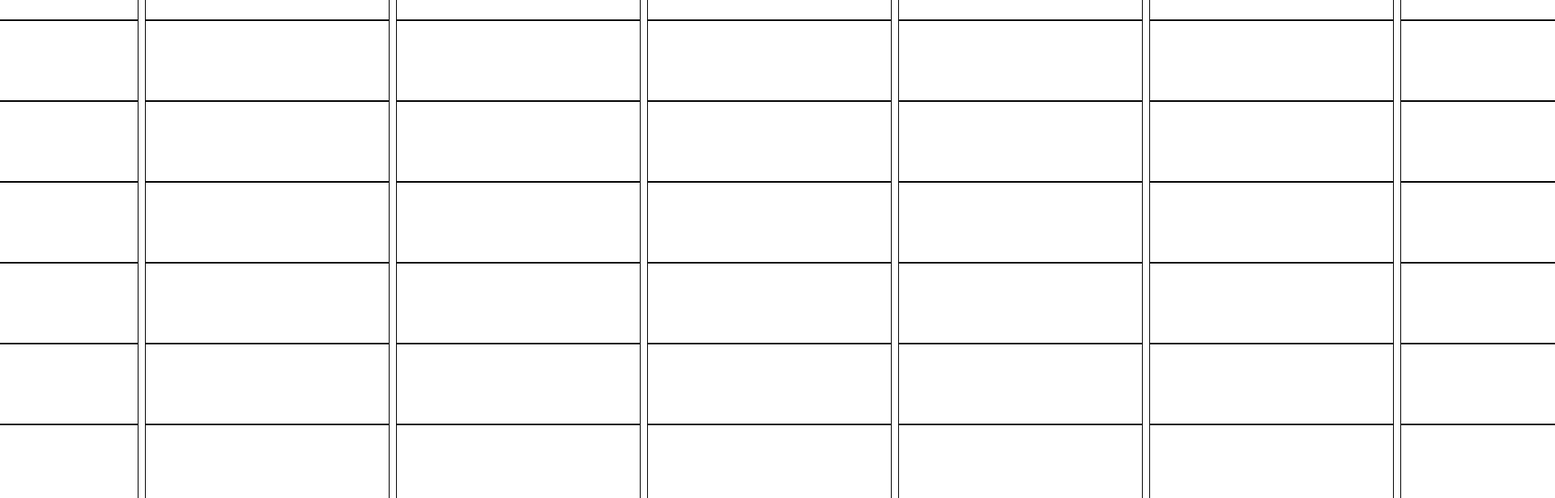
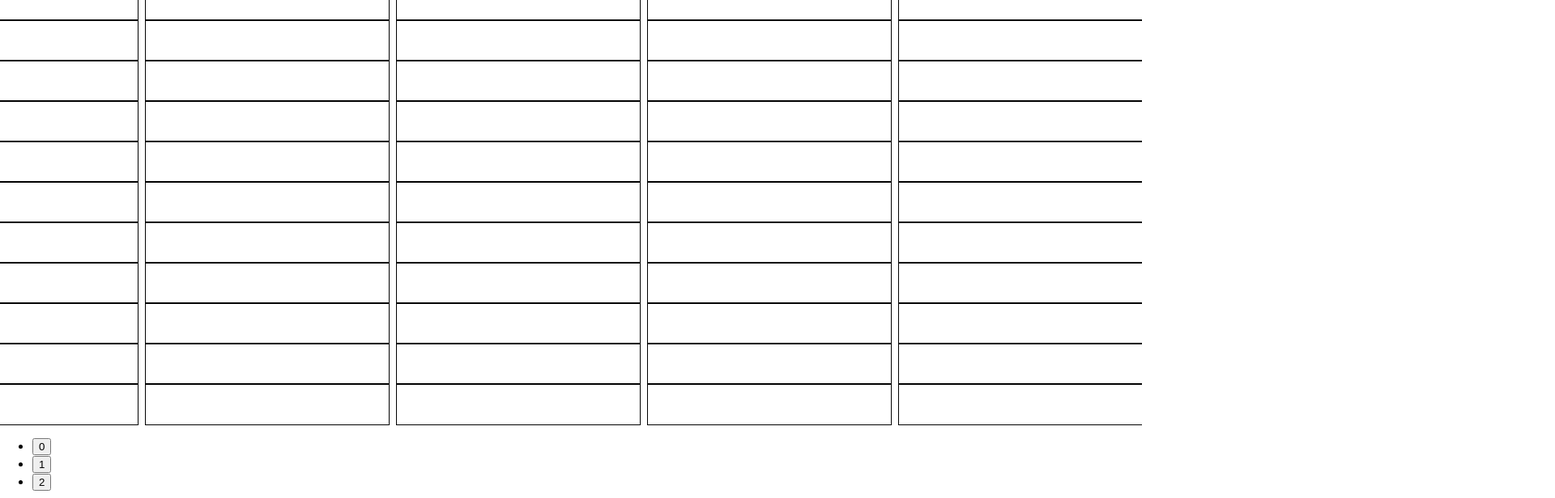
Before and after one commit to NicholasLin718/Party-Planner, a React (Create React App) app in the folder frontend/: page /select in a window 1280 px wide. Shown: the part 1000-1616 px from the top of the page at 81% size, 1920 px wide, since content can reach past the window. Built offline with nearby package versions, Linux system fonts and the light colour scheme.

Commit message:
added pagination to availability selector

```diff
--- a/frontend/src/App.jsx
+++ b/frontend/src/App.jsx
@@ -1,6 +1,6 @@
 import React from 'react';
 import Calendar from './components/Calendar/Calendar';
-import Index from './components/AvailabilitySelector/Index';
+import Selector from './components/AvailabilitySelector/Selector';
 import TimeRange from './components/TimeRange/TimeRange';
 import FindPage from './components/LandingPages/findPage';
 import {BrowserRouter, Routes, Route} from "react-router-dom";
@@ -13,11 +13,10 @@ function App() {
       <Routes>
        <Route path='/' element={<HomePage/>}/>
        <Route path='/findpage' element={<FindPage/>}/>
-       <Route path='/select' element={<Index/>}/>
        <Route path = '/:code' element = {<PartyPage/>}/>
        <Route path = '/create' element = {<CreateMeetupPage/>}/>
        <Route path = '/range' element = {<TimeRange/>}/>
-       <Route path = '/index' element = {<Index/>}/>
+       <Route path = '/select' element = {<Selector/>}/>
       </Routes>
     </BrowserRouter>
     // <div>
--- a/frontend/src/components/AvailabilitySelector/Column.jsx
+++ b/frontend/src/components/AvailabilitySelector/Column.jsx
@@ -4,10 +4,11 @@ import "./styles.css";
 
 export default function Column(props) {
     const listOfWeekDays = ["SUN", "MON", "TUE", "WED", "THU", "FRI", "SAT"];
-    const startValue = props.startValue;
-    const endValue = props.endValue;
-    const date = props.day.isoTime;
-    const dayOfWeek = props.day.dayOfWeek;
+    const {day, startValue, endValue} = props;
+    // const startValue = props.startValue;
+    // const endValue = props.endValue;
+    const date = day.isoTime;
+    const dayOfWeek = day.dayOfWeek;
 
     let formattedDay = date.match(/\d\d\d\d-\d\d-\d\d/);
 
--- /dev/null
+++ b/frontend/src/components/AvailabilitySelector/ColumnPage.jsx
@@ -0,0 +1,15 @@
+import React from 'react'
+import Column from './Column';
+const ColumnPage = (props) => {
+    const {startValue, endValue, currentColumns} = props;
+
+    return (
+        <div className="columns">
+            {currentColumns.map((day, i) => (
+                <Column key={i} day={day} startValue={startValue} endValue={endValue}/>
+            ))}
+      </div>
+    )
+}
+
+export default ColumnPage;
--- /dev/null
+++ b/frontend/src/components/AvailabilitySelector/Pagination.jsx
@@ -0,0 +1,26 @@
+import React from 'react'
+
+const Pagination = (props) => {
+    const {columnsPerPage, totalColumns, paginate} = props;
+
+    const pageNumbers = [];
+
+    for(let i = 0; i <= Math.ceil(totalColumns/columnsPerPage); i++){
+        pageNumbers.push(i);
+    }
+    return (
+        <div>
+            <ul className="pagination">
+                {pageNumbers.map(number => (
+                    <li key={number} className="page-number">
+                        <button onClick={() => paginate(number)} className="page-link">
+                            {number}
+                        </button>
+                    </li>
+                ))}
+            </ul>
+        </div>
+    )
+}
+
+export default Pagination;
--- a/frontend/src/components/AvailabilitySelector/Index.jsx
+++ b/frontend/src/components/AvailabilitySelector/Selector.jsx
@@ -1,12 +1,17 @@
-import React from 'react';
+import React, {useState} from 'react';
 import Column from './Column';
 import LabelColumn from './LabelColumn';
 import "./styles.css";
 import { useSelector } from 'react-redux';
 import { selectAllDays } from "../../features/CalendarSlice";
 import { selectAllRange } from "../../features/TimeRangeSlice";
-const Index = () => {
+import ColumnPage from './ColumnPage';
+import Pagination from './Pagination';
+const Selector = () => {
   const printList = [{isoTime: '2022-06-29T04:00:00.000Z', dayOfWeek: 3}, {isoTime: '2022-06-28T04:00:00.000Z', dayOfWeek: 2}, {isoTime: '2022-06-27T04:00:00.000Z', dayOfWeek: 1}, {isoTime: '2022-06-26T04:00:00.000Z', dayOfWeek: 0}, {isoTime: '2022-06-22T04:00:00.000Z', dayOfWeek: 3}, {isoTime: '2022-06-21T04:00:00.000Z', dayOfWeek: 2}, {isoTime: '2022-06-30T04:00:00.000Z', dayOfWeek: 4}, {isoTime: '2022-06-25T04:00:00.000Z', dayOfWeek: 6}, {isoTime: '2022-06-24T04:00:00.000Z', dayOfWeek: 5}];
+  const [currentPage, setCurrentPage] = useState(1);
+  const [columnsPerPage] = useState(5);
+
   // const printList = useSelector(selectAllDays);
   // const values = useSelector(selectAllRange);
   const orderedPrintList = printList.slice().sort((a,b) => a.isoTime.localeCompare(b.isoTime));
@@ -21,17 +26,22 @@ const Index = () => {
   ));
   // console.log(values);
 
+  const indexOfLastColumn = currentPage * columnsPerPage;
+  const indexOfFirstColumn = indexOfLastColumn - columnsPerPage;
+  const currentColumns = orderedPrintList.slice(indexOfFirstColumn, indexOfLastColumn);
+
+  console.log(currentColumns);
+  const paginate = pageNumber => setCurrentPage(pageNumber);
   return (
     <div>
       {renderedDays}
       <LabelColumn className="label" startValue={startValue} endValue={endValue}/>
-      <div className="columns">
-        {orderedPrintList.map((day, i) => (
-          <Column key={i} day={day} startValue={startValue} endValue={endValue}/>
-        ))}
+      <div className="column-page">
+          <ColumnPage startValue={startValue} endValue={endValue} currentColumns={currentColumns}/>
+          <Pagination columnsPerPage={columnsPerPage} totalColumns={orderedPrintList.length} paginate={paginate}/>
       </div>
     </div>
   )
 }
 
-export default Index;
+export default Selector;
--- a/frontend/src/components/AvailabilitySelector/styles.css
+++ b/frontend/src/components/AvailabilitySelector/styles.css
@@ -16,7 +16,7 @@
 
 .slot {
     width: 300px;
-    height: 100px;
+    height: 50px;
     outline: 1px solid;
 }
 
--- a/frontend/src/components/Calendar/Calendar.jsx
+++ b/frontend/src/components/Calendar/Calendar.jsx
@@ -6,7 +6,7 @@ import "./Calendar.css";
 import Header from './Header';
 import {useDispatch, useSelector} from "react-redux";
 import {storeList, selectAllDays} from "../../features/CalendarSlice";
-import Index from "../AvailabilitySelector/Index";
+import Selector from "../AvailabilitySelector/Selector";
 const Calendar = forwardRef((props, ref) => {
     const printList = useSelector(selectAllDays);
     const dispatch = useDispatch();
--- a/frontend/src/pages/CreateMeetupPage.jsx
+++ b/frontend/src/pages/CreateMeetupPage.jsx
@@ -1,11 +1,13 @@
 import Calendar from "../components/Calendar/Calendar";
 import TimeRange from "../components/TimeRange/TimeRange";
 import { useRef } from "react";
+import { useNavigate } from 'react-router-dom';
 import React from 'react'
 
 export default function CreateMeetupPage() {
   const CalendarRef = useRef();
   const TimeRangeRef = useRef();
+  const navigate = useNavigate();
   //create a function such that when button outside here is pressed, it will
   return (
     <div>
@@ -14,6 +16,7 @@ export default function CreateMeetupPage() {
         <button onClick={() => {
             CalendarRef.current.storeSelectedList();
             TimeRangeRef.current.storeRange();
+            navigate('../select');
           }}>submit</button>
     </div>
   )
```
